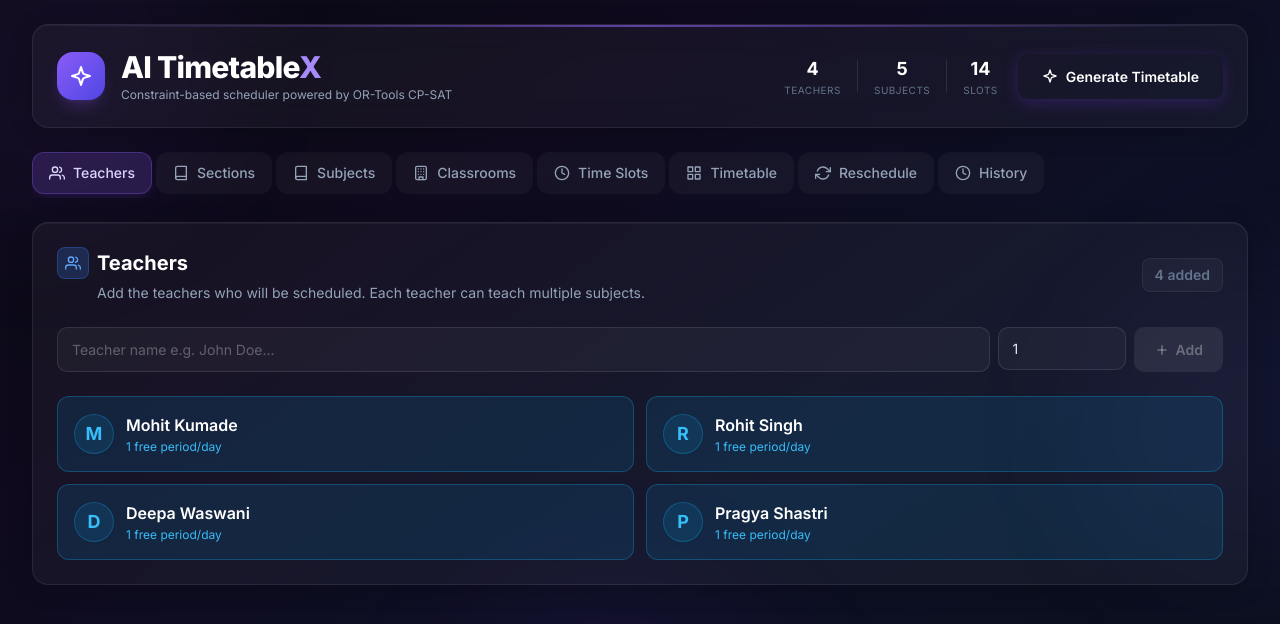
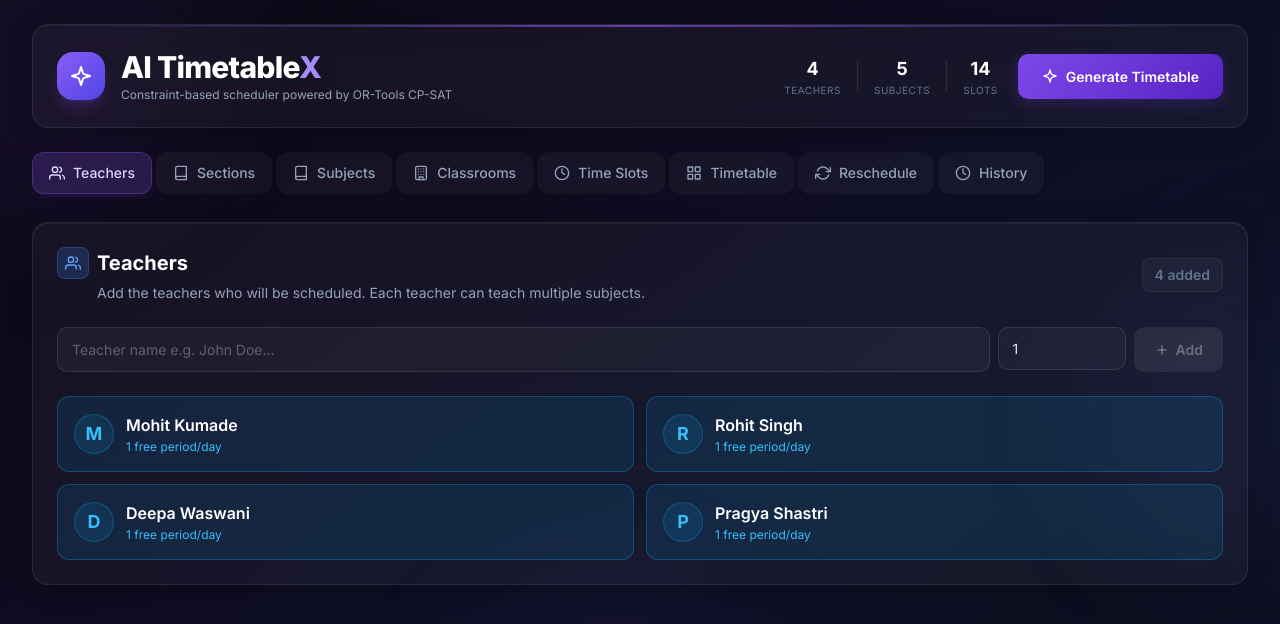
Before and after one commit to ut3av/Plannify, a React (Create React App) app: page / in a window 1280 px wide. Shown: the top 624 px of the page. Built offline with nearby package versions, Linux system fonts and the light colour scheme; no server answers.

Commit message:
feat: implement frontend application shell with history tracking and timetable generation functionality

```diff
--- a/src/App.js
+++ b/src/App.js
@@ -555,7 +555,7 @@
       type: "application/vnd.openxmlformats-officedocument.spreadsheetml.sheet;charset=UTF-8",
     });
     saveAs(data, `timetable_${new Date().toISOString().slice(0, 10)}.xlsx`);
-  }, [result]);
+  }, [result, sections]);
 
   const saveToDatabase = async () => {
     if (!result) return;
--- a/src/components/HistorySection.js
+++ b/src/components/HistorySection.js
@@ -43,6 +43,15 @@
       alert("Failed to delete this timetable.");
     }
   };
+
+  if (error) {
+    return (
+      <div className="glass-card p-12 text-center">
+        <div className="w-10 h-10 border-2 border-red-500/50 rounded-full flex items-center justify-center mx-auto mb-4 text-red-400">!</div>
+        <p className="text-red-400">{error}</p>
+      </div>
+    );
+  }
 
   if (loading) {
     return (
--- a/src/index.css
+++ b/src/index.css
@@ -157,7 +157,7 @@
 
   /* Gradient button */
   .btn-gradient {
-    background: linear-gradient(135deg, var(--primary), hsl(var(--hue-primary), 70%, 45%));
+    background: linear-gradient(135deg, var(--primary), hsl(260, 70%, 45%));
     color: #ffffff;
     font-weight: 600;
     font-size: 0.875rem;
```
